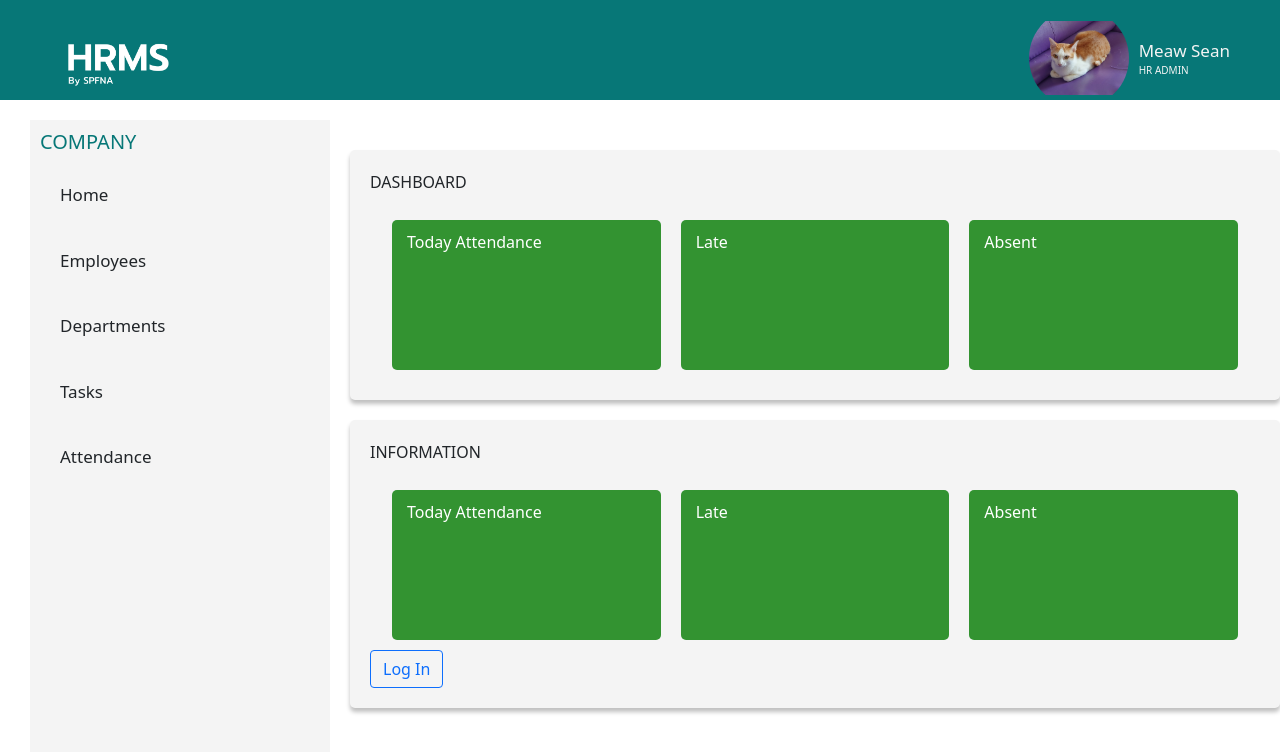
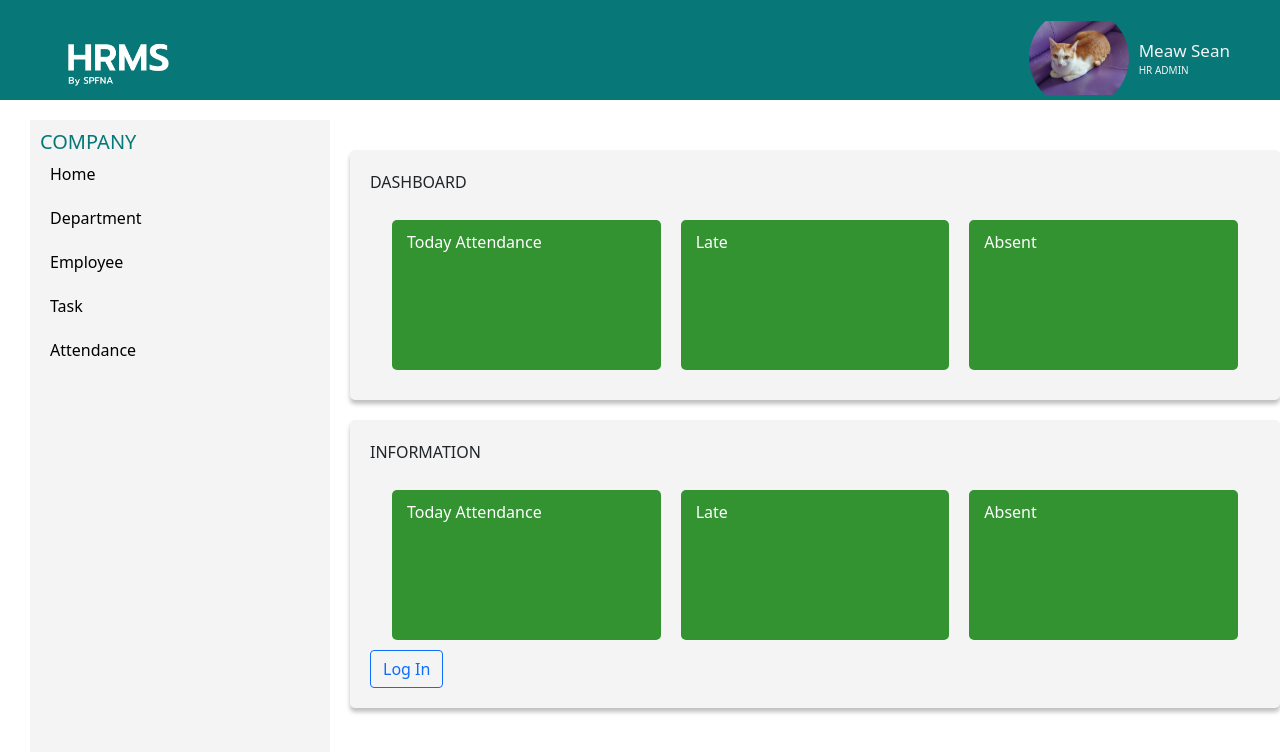
Before and after one commit to Nas-virat/HR_management, a React (Create React App) app in the folder frontend/: page / in a window 1280 px wide. Shown: the top 752 px of the page. Built offline with nearby package versions, Linux system fonts and the light colour scheme.

Commit message:
sidebar edit navlinl

```diff
--- a/frontend/src/App.js
+++ b/frontend/src/App.js
@@ -9,8 +9,12 @@ const App = () => {
   return (
     <Router>
       <Routes>
-        <Route exact path='/*' element={<Home />} />
-        <Route path='/login' element={<Home />} />
+        <Route exact path='/' element={<Home />} />
+        <Route exact path='/home' element={<Home />} />
+        <Route exact path='/department' element={<Home />} />
+        <Route exact path='/employee' element={<Home />} />
+        <Route exact path='/task' element={<Home />} />
+        <Route exact path='/attendance' element={<Home />} />
       </Routes>
     </Router>
   )
--- a/frontend/src/components/Sidebar.css
+++ b/frontend/src/components/Sidebar.css
@@ -16,19 +16,47 @@
     margin-left: 10px;
 }
 
-.sidebar_bg > ul{
-    list-style: none;
-    padding: 0;
-    margin: 0;
-}
-.sidebar_bg > ul > li{
-   padding-top: 20px;
-   padding-left: 30px;
-   padding-bottom: 20px;
-   font-size: 17px;
+.sidebar-container {
+    display: flex;
+    flex-direction: column;
+    gap: 1.25rem;
 }
 
-li:hover{
-    background: #c4c4c4;
+
+.notselected {
+    color: #000000;
+    display: flex;
+    text-decoration: none;
+    align-items: center;
+    padding-left: 1.25rem; /* 20px */
+    padding-right: 1.25rem; /* 20px */
+    gap: 0.75rem;
+    transition-property: all;
+    transition-timing-function: cubic-bezier(0.4, 0, 0.2, 1);
+    transition-duration: 150ms;
+    transition-duration: 200ms;
+    transition-timing-function: cubic-bezier(0.4, 0, 0.2, 1);
+    text-transform: capitalize;
+}
+
+.notselected:hover {
     color: #077777;
 }
+
+.selected {
+    color: #000000;
+    font-weight: bold;
+    display: flex;
+    align-items: center;
+    padding-left: 1.25rem; /* 20px */
+    padding-right: 1.25rem; /* 20px */
+    gap: 0.75rem;
+    border-right-width: 2px;
+    border-color: rgb(7 119 119);
+    transition-property: all;
+    transition-timing-function: cubic-bezier(0.4, 0, 0.2, 1);
+    transition-duration: 150ms;
+    transition-duration: 200ms;
+    transition-timing-function: cubic-bezier(0.4, 0, 0.2, 1);
+    text-transform: capitalize;
+}
--- a/frontend/src/components/Sidebar.js
+++ b/frontend/src/components/Sidebar.js
@@ -1,7 +1,7 @@
 import React from 'react'
 import './Sidebar.css';
 
-//import {Link} from 'react-router-dom';
+import {NavLink} from 'react-router-dom';
 
 
 
@@ -9,23 +9,43 @@ const Sidebar = () => {
     return(
         <div className="sidebar_bg">
             <h5>COMPANY</h5>
-            <ul>
-                <li>
+            <div className='sidebar-container'>
+                <NavLink
+                    to = '/home'
+                    className = 'notselected'
+                    activeClassName = "selected"
+                >
                     Home
-                </li>
-                <li>
-                    Employees
-                </li>
-                <li>
-                    Departments
-                </li>
-                <li>
-                    Tasks
-                </li>
-                <li>
+                </NavLink>
+                <NavLink
+                    to = '/department'
+                    className = 'notselected'
+                    activeClassName = "selected"
+                >
+                    Department
+                </NavLink>
+                <NavLink
+                    to = "/employee"
+                    className = 'notselected'
+                    activeClassName = "selected"
+                >
+                    Employee
+                </NavLink>
+                <NavLink
+                    to = "/task"
+                    className = 'notselected'
+                    activeClassName = "selected"
+                >
+                    Task
+                </NavLink>
+                <NavLink
+                    to = "/attendance"
+                    className = 'notselected'
+                    activeClassName = "selected"
+                >
                     Attendance
-                </li>
-            </ul>
+                </NavLink>
+            </div>
         </div>
     )
     }
```
